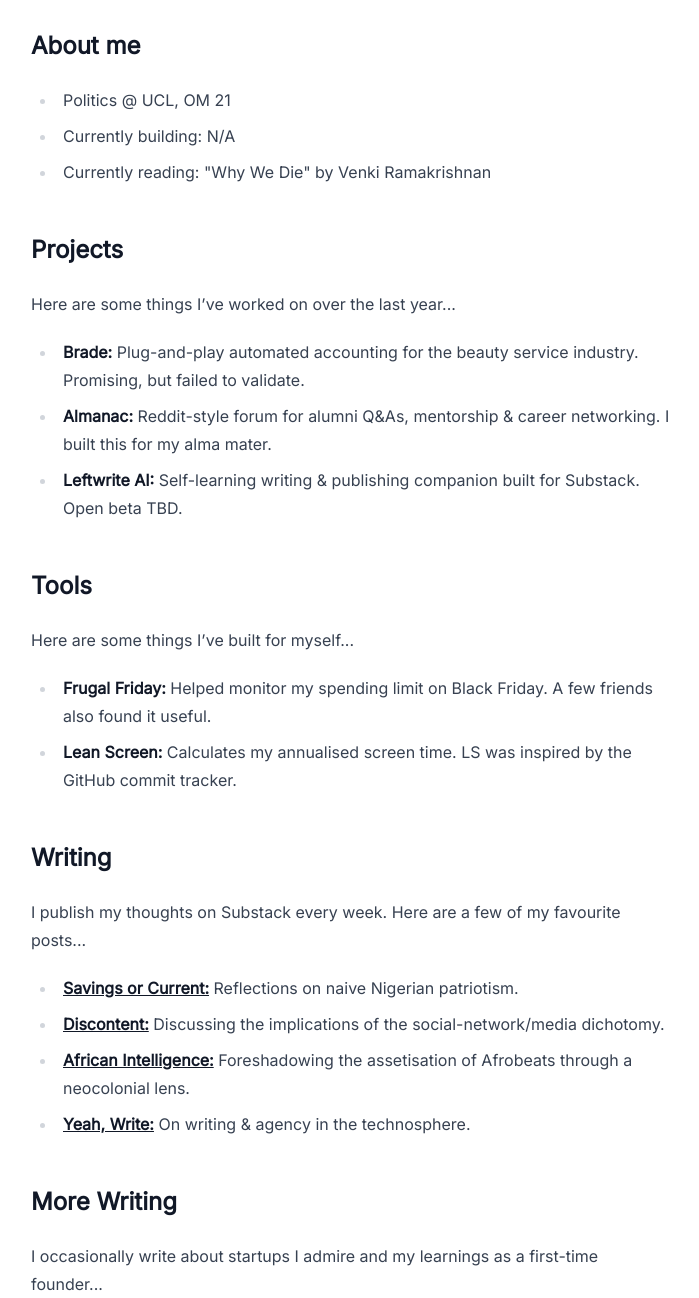
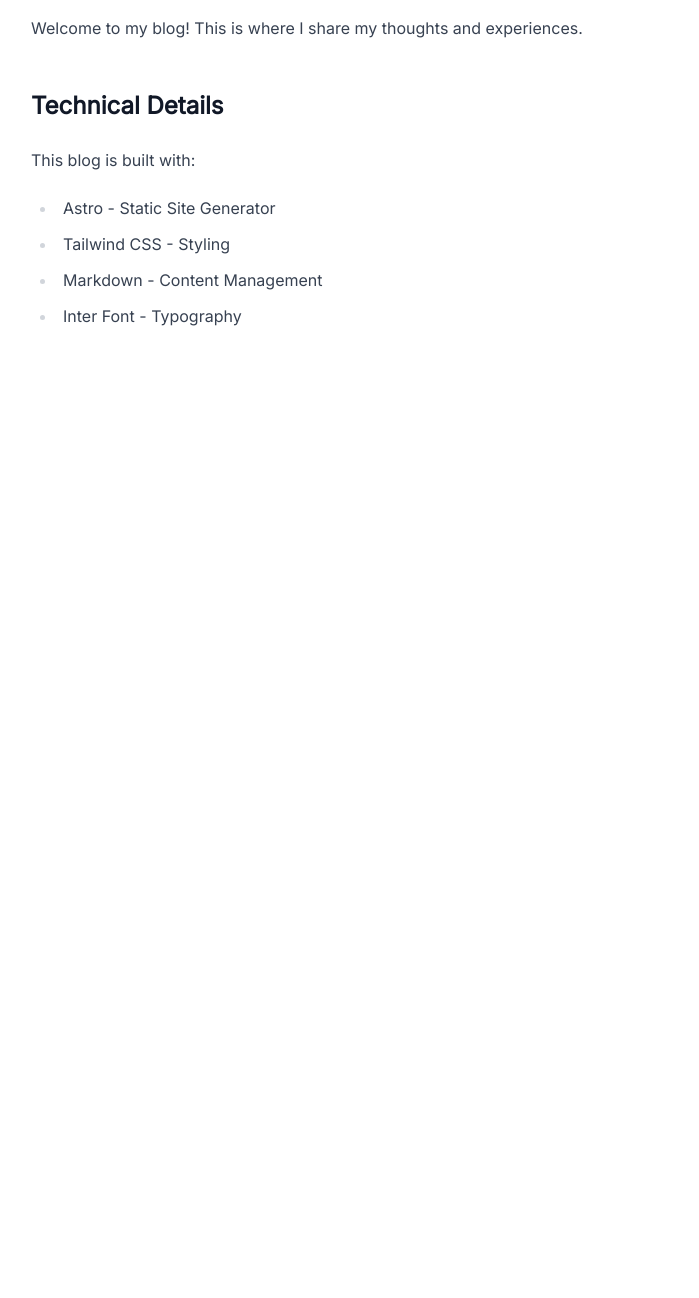
Before and after one commit to t18e/blog, an Astro site: page /about in a window 1280 px wide. Shown: the part 170-1468 px from the top of the page, without its empty margins (289-988 px from the left). After the commit the page ends 800 px from the top, so only its background shows below. Built offline with nearby package versions, Linux system fonts and the light colour scheme; Astro itself is replaced by a stand-in of ours.

Commit message:
Update about.astro

```diff
--- a/src/pages/about.astro
+++ b/src/pages/about.astro
@@ -2,58 +2,18 @@
 import Layout from '../layouts/Layout.astro';
 ---
 
-<Layout title="About - Tiwa Adejuyigbe">
-  <div class="prose dark:prose-invert max-w-none">
-    <h1>Tiwa Adejuyigbe</h1>
+<Layout title="About">
+  <div class="max-w-2xl mx-auto prose dark:prose-invert animate-fade-in">
+    <h1>About</h1>
+    <p>Welcome to my blog! This is where I share my thoughts and experiences.</p>
 
-    <h2>About me</h2>
+    <h2>Technical Details</h2>
+    <p>This blog is built with:</p>
     <ul>
-      <li>Politics @ UCL, OM 21</li>
-      <li>Currently building: N/A</li>
-      <li>Currently reading: "Why We Die" by Venki Ramakrishnan</li>
+      <li>Astro - Static Site Generator</li>
+      <li>Tailwind CSS - Styling</li>
+      <li>Markdown - Content Management</li>
+      <li>Inter Font - Typography</li>
     </ul>
-
-    <h2>Projects</h2>
-    <p>Here are some things I’ve worked on over the last year...</p>
-    <ul>
-      <li><strong>Brade:</strong> Plug-and-play automated accounting for the beauty service industry. Promising, but failed to validate.</li>
-      <li><strong>Almanac:</strong> Reddit-style forum for alumni Q&As, mentorship & career networking. I built this for my alma mater.</li>
-      <li><strong>Leftwrite AI:</strong> Self-learning writing & publishing companion built for Substack. Open beta TBD.</li>
-    </ul>
-
-    <h2>Tools</h2>
-    <p>Here are some things I’ve built for myself...</p>
-    <ul>
-      <li><strong>Frugal Friday:</strong> Helped monitor my spending limit on Black Friday. A few friends also found it useful.</li>
-      <li><strong>Lean Screen:</strong> Calculates my annualised screen time. LS was inspired by the GitHub commit tracker.</li>
-    </ul>
-
-    <h2>Writing</h2>
-    <p>I publish my thoughts on Substack every week. Here are a few of my favourite posts...</p>
-    <ul>
-      <li><a href="https://shortdecades.com/p/savings-or-current"><strong>Savings or Current:</strong></a> Reflections on naive Nigerian patriotism.</li>
-      <li><a href="https://shortdecades.com/p/discontent"><strong>Discontent:</strong></a> Discussing the implications of the social-network/media dichotomy.</li>
-      <li><a href="https://shortdecades.com/p/african-intelligence"><strong>African Intelligence:</strong></a> Foreshadowing the assetisation of Afrobeats through a neocolonial lens.</li>
-      <li><a href="https://shortdecades.com/p/yeah-write"><strong>Yeah, Write:</strong></a> On writing & agency in the technosphere.</li>
-    </ul>
-
-    <h2>More Writing</h2>
-    <p>I occasionally write about startups I admire and my learnings as a first-time founder...</p>
-    <ul>
-      <li><a href="https://t18e.com/less-is-mrr"><strong>Less is MRR:</strong></a> Why simplicity wins.</li>
-      <li><a href="https://t18e.com/perplexed"><strong>Perplexed City:</strong></a> The moat GOAT.</li>
-      <li><a href="https://t18e.com/stripo"><strong>StrIPO:</strong></a> Series I > IPO.</li>
-      <li><a href="https://t18e.com/claude-9"><strong>On Claude 9:</strong></a> Marketing means more.</li>
-      <li><a href="https://t18e.com/friend-request"><strong>Friend Request:</strong></a> Please fix, thanks.</li>
-    </ul>
-
-    <h2>Contact</h2>
-    <ul>
-      <li><a href="https://x.com/teadejuyigbe"><strong>X/Twitter</strong></a></li>
-      <li><a href="https://www.linkedin.com/in/tiwa-adejuyigbe"><strong>LinkedIn</strong></a></li>
-    </ul>
-
-    <hr />
-
   </div>
 </Layout>
```
